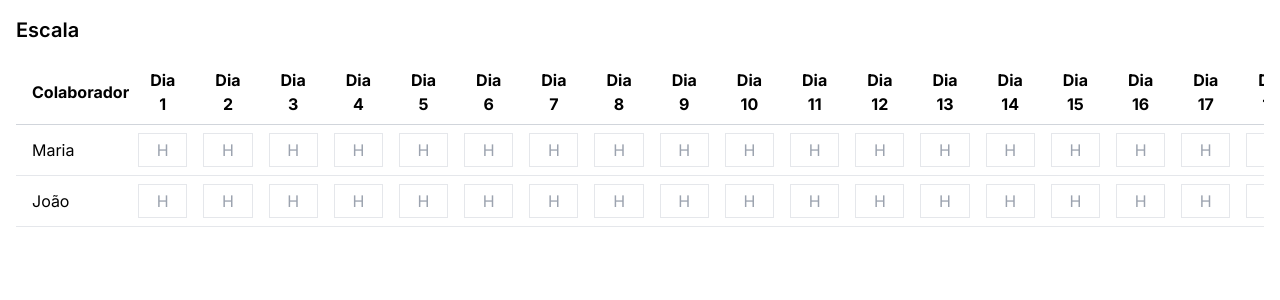
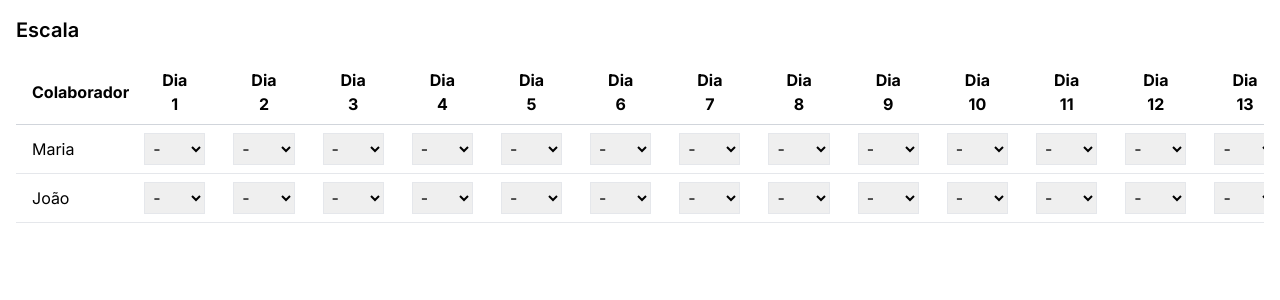
Before and after one commit to pedronevz/Nurse-Schedule, a Next.js app in the folder projeto-escalas/: page / in a window 1280 px wide. Shown: the top 300 px of the page. Built offline with nearby package versions, Linux system fonts and the light colour scheme.

Commit message:
feat labels

```diff
--- a/projeto-escalas/app/components/ScheduleGrid.tsx
+++ b/projeto-escalas/app/components/ScheduleGrid.tsx
@@ -1,7 +1,14 @@
-import React from 'react'
+import React, { useState } from 'react'
 import { Nurse, ScheduleGridProps } from '../types';
+import shifts from '../data/shifts';
 
 const ScheduleGrid: React.FC<ScheduleGridProps> = ({ nurses, daysInMonth }) => {
+  const [selectedShifts, setSelectedShifts] = useState<{ [key: string]: string }>({});
+
+  const handleShiftChange = (nurseId: number, day: number, shiftId: string) => {
+    const key = `${nurseId}-${day}`;
+    setSelectedShifts(prev => ({ ...prev, [key]: shiftId }));
+  };
 
   return (
     <div className="overflow-x-auto">
@@ -10,7 +17,7 @@ const ScheduleGrid: React.FC<ScheduleGridProps> = ({ nurses, daysInMonth }) => {
           <tr className="w-full h-16 border-gray-300 border-b py-8">
             <th className="text-left pl-4">Colaborador</th>
             {Array.from({ length: daysInMonth }, (_, i) => (
-              <th key={i} className="px-5 py-2">Dia {i + 1}</th>
+              <th key={i} className="px-8 py-2">Dia {i + 1}</th>
             ))}
           </tr>
         </thead>
@@ -18,9 +25,20 @@ const ScheduleGrid: React.FC<ScheduleGridProps> = ({ nurses, daysInMonth }) => {
           {nurses.map((nurse: Nurse) => (
             <tr key={nurse.id} className="text-left border-b border-gray-200">
               <td className="px-4 py-2">{nurse.name}</td>
-              {Array.from({ length: daysInMonth }, (_, i) => (
-                <td key={i} className="px-2 py-2">
-                  <input type="text" placeholder="H" className="border p-1 w-full text-center" />
+              {Array.from({ length: daysInMonth }, (_, dayIndex) => (
+                <td key={dayIndex} className="px-3.5 py-2">
+                  <select
+                    className="border p-1 w-full"
+                    value={selectedShifts[`${nurse.id}-${dayIndex}`] || ""}
+                    onChange={(e) => handleShiftChange(nurse.id, dayIndex, e.target.value)}
+                  >
+                    <option value="">{`-`}</option>
+                    {shifts.map((shift) => (
+                      <option key={shift.id} value={shift.id}>
+                        {selectedShifts[`${nurse.id}-${dayIndex}`] === shift.id ? shift.id : `${shift.id} - ${shift.description} (${shift.start}-${shift.end})`}
+                      </option>
+                    ))}
+                  </select>
                 </td>
               ))}
             </tr>
@@ -28,7 +46,8 @@ const ScheduleGrid: React.FC<ScheduleGridProps> = ({ nurses, daysInMonth }) => {
         </tbody>
       </table>
     </div>
-  )
+  );
 };
 
+
 export default ScheduleGrid;
--- a/projeto-escalas/app/data/shifts.ts
+++ b/projeto-escalas/app/data/shifts.ts
@@ -14,3 +14,5 @@ const shifts = [
     { id: "F", description: "Folga Semanal", start: "", end: "", totalHours: "00:00", break: "", workHours: "00:00" },
     { id: "FE", description: "Férias", start: "", end: "", totalHours: "00:00", break: "", workHours: "00:00" }
 ];
+
+export default shifts;
--- a/projeto-escalas/package.json
+++ b/projeto-escalas/package.json
@@ -15,12 +15,14 @@
     "next-auth": "^4.24.7",
     "pg": "^8.11.5",
     "react": "^18",
-    "react-dom": "^18"
+    "react-dom": "^18",
+    "react-select": "^5.8.0"
   },
   "devDependencies": {
     "@types/node": "^20",
     "@types/react": "^18",
     "@types/react-dom": "^18",
+    "@types/react-select": "^5.0.1",
     "eslint": "^8",
     "eslint-config-next": "14.2.3",
     "postcss": "^8.4.38",
```
Also changed, not shown: 1 other file (tests, documents, lock files or other folders).
